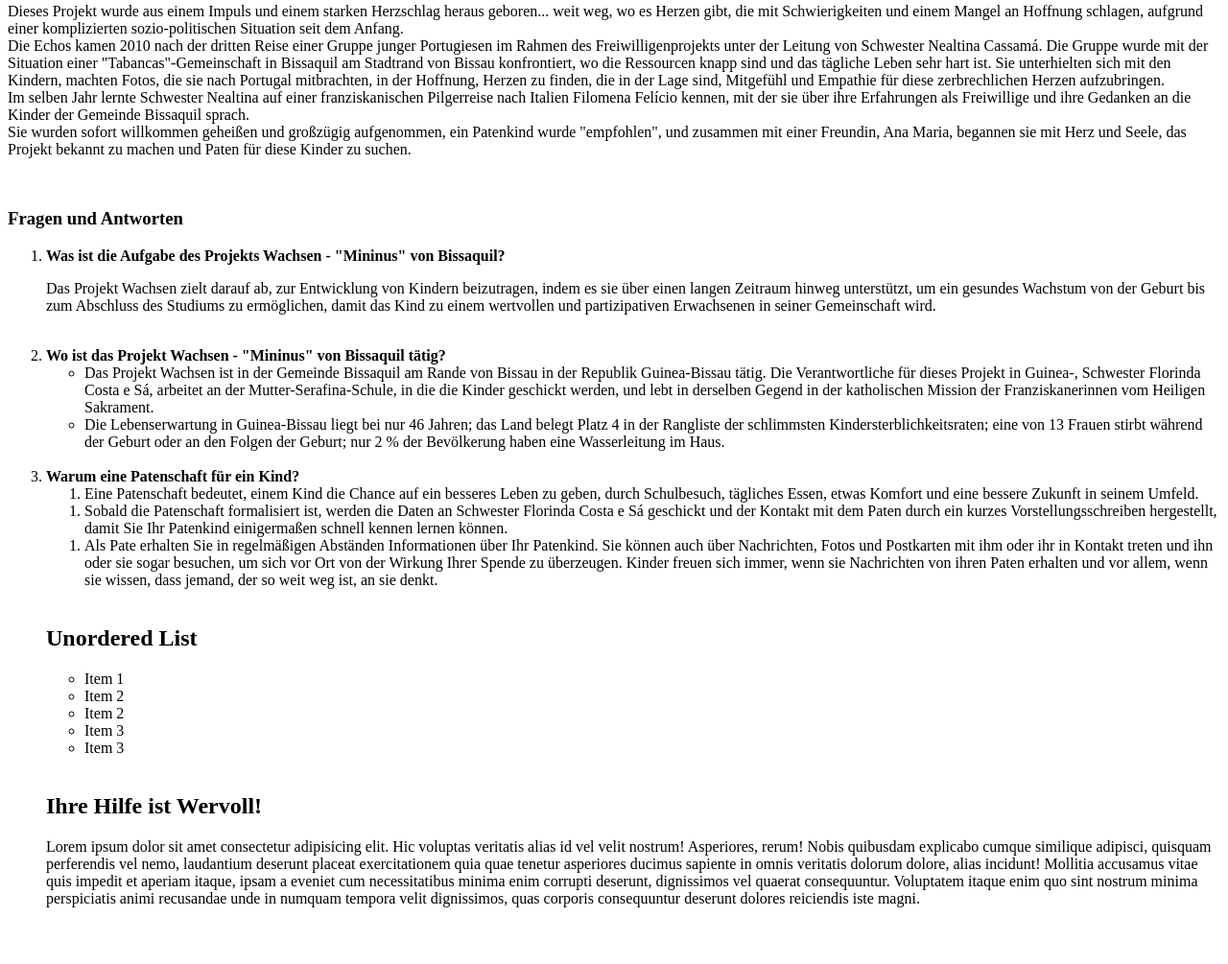
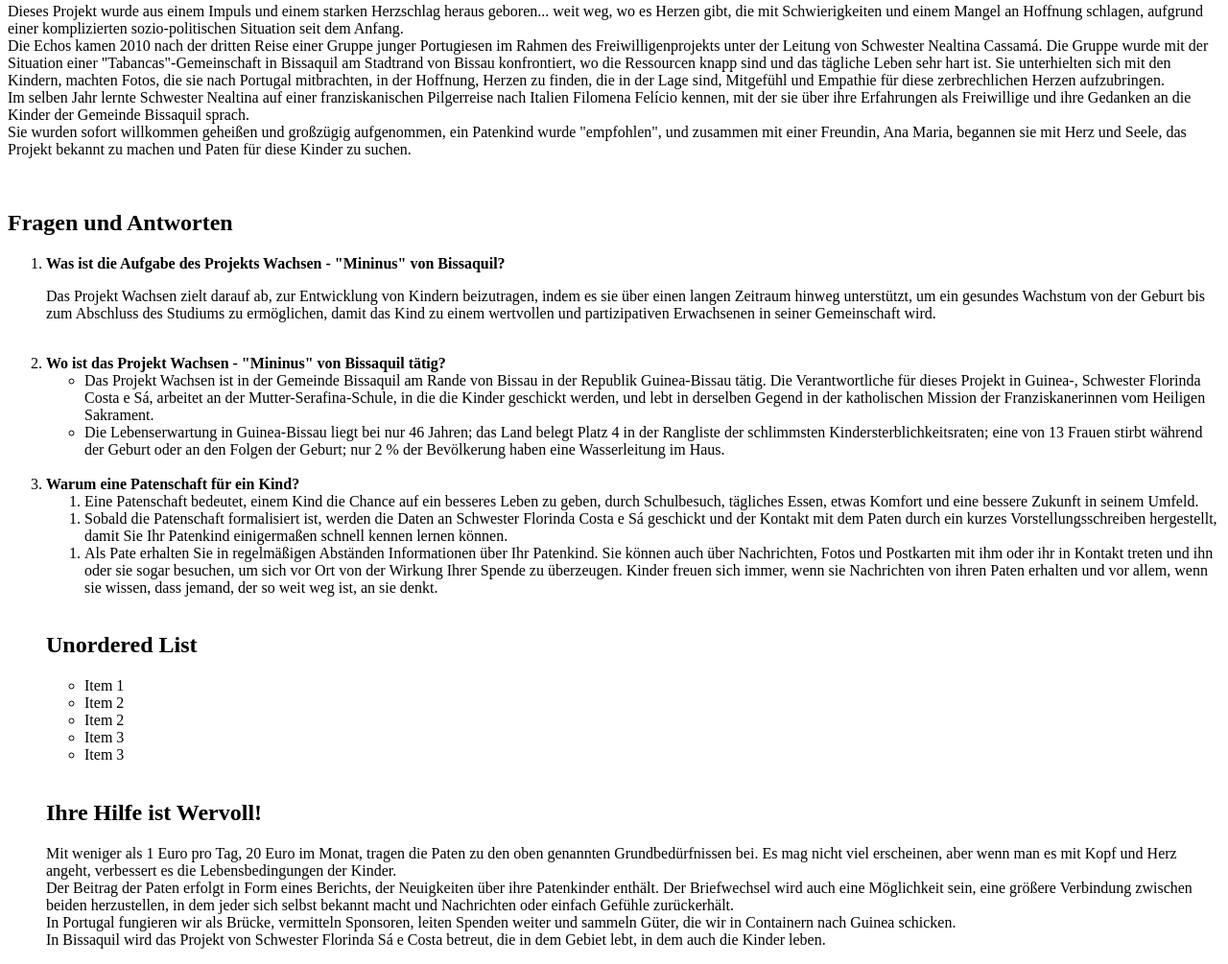
Before and after one commit to Omarci55/IntroHtmlExercise, a plain HTML site: page index.html in a window 1280 px wide. Shown: the part 196-1201 px from the top of the page at 96% size. Before the commit the page ends 1158 px from the top, so only its background shows below. Drawn offline with Linux system fonts and the light colour scheme.

Commit message:
add Ihre Hilfe

```diff
--- a/index.html
+++ b/index.html
@@ -24,7 +24,7 @@
 
 <br>
 
-    <h3>Fragen und Antworten</h3>
+    <h2>Fragen und Antworten</h2>
     <ol>
         <li><b>Was ist die Aufgabe des Projekts Wachsen - "Mininus" von Bissaquil?</b></li>
         <p>Das Projekt Wachsen zielt darauf ab, zur Entwicklung von Kindern beizutragen, indem es sie über einen langen Zeitraum hinweg unterstützt, um ein gesundes Wachstum von der Geburt bis zum Abschluss des Studiums zu ermöglichen, damit das Kind zu einem wertvollen und partizipativen Erwachsenen in seiner Gemeinschaft wird.</p>
@@ -65,7 +65,10 @@
 <br>
 
     <h2>Ihre Hilfe ist Wervoll!</h2>
-    <p>Lorem ipsum dolor sit amet consectetur adipisicing elit. Hic voluptas veritatis alias id vel velit nostrum! Asperiores, rerum! Nobis quibusdam explicabo cumque similique adipisci, quisquam perferendis vel nemo, laudantium deserunt placeat exercitationem quia quae tenetur asperiores ducimus sapiente in omnis veritatis dolorum dolore, alias incidunt! Mollitia accusamus vitae quis impedit et aperiam itaque, ipsam a eveniet cum necessitatibus minima enim corrupti deserunt, dignissimos vel quaerat consequuntur. Voluptatem itaque enim quo sint nostrum minima perspiciatis animi recusandae unde in numquam tempora velit dignissimos, quas corporis consequuntur deserunt dolores reiciendis iste magni.</p>
+    <p>Mit weniger als 1 Euro pro Tag, 20 Euro im Monat, tragen die Paten zu den oben genannten Grundbedürfnissen bei. Es mag nicht viel erscheinen, aber wenn man es mit Kopf und Herz angeht, verbessert es die Lebensbedingungen der Kinder.<br>
+    Der Beitrag der Paten erfolgt in Form eines Berichts, der Neuigkeiten über ihre Patenkinder enthält. Der Briefwechsel wird auch eine Möglichkeit sein, eine größere Verbindung zwischen beiden herzustellen, in dem jeder sich selbst bekannt macht und Nachrichten oder einfach Gefühle zurückerhält.<br>
+    In Portugal fungieren wir als Brücke, vermitteln Sponsoren, leiten Spenden weiter und sammeln Güter, die wir in Containern nach Guinea schicken.<br>
+    In Bissaquil wird das Projekt von Schwester Florinda Sá e Costa betreut, die in dem Gebiet lebt, in dem auch die Kinder leben.</p>
 
 </body>
 </html>
```
